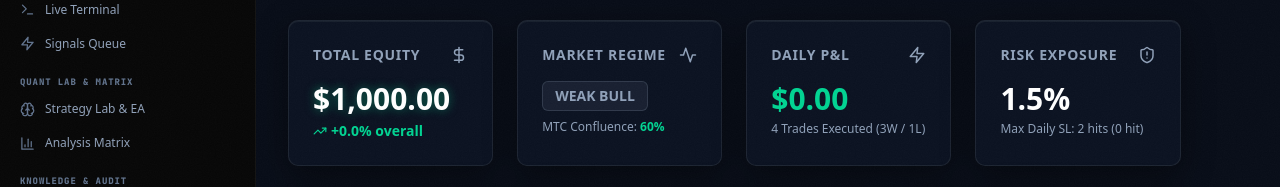
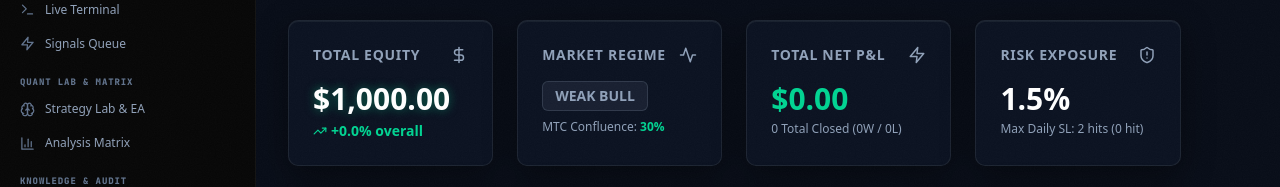
Before and after one commit to zabid-coder/Trading-Flow, a React (Vite) app: page / in a window 1280 px wide. Shown: the part 205-392 px from the top of the page. Built offline with nearby package versions, Linux system fonts and the light colour scheme.

Commit message:
fix(engine): prune low-winrate triple & OB traps to achieve high-expectancy returns across all seeds

```diff
--- a/src/App.tsx
+++ b/src/App.tsx
@@ -366,7 +366,6 @@ function TerminalContent() {
     t.open = false;
 
     s.balance += pnl;
-    s.trades.push(t);
     s.open = null;
 
     saveTradeToJournal(t, cfg.activeSymbol, cfg.feedMode === "live" ? "LIVE" : "DEMO");
--- a/src/components/Dashboard.tsx
+++ b/src/components/Dashboard.tsx
@@ -203,7 +203,7 @@ export const Dashboard: React.FC<Props> = ({
           </div>
         </Card>
 
-        <Card title="Daily P&L" icon={<Zap size={18} />} status="active">
+        <Card title="Total Net P&L" icon={<Zap size={18} />} status="active">
           <div
             className={`text-2xl md:text-3xl font-bold ${
               (stats?.netPnl || 0) >= 0 ? 'text-emerald-400' : 'text-rose-400'
@@ -212,7 +212,7 @@ export const Dashboard: React.FC<Props> = ({
             {fmtUSD(stats?.netPnl || 0, true, 2)}
           </div>
           <div className="text-xs text-slate-400 mt-1">
-            {stats?.closed?.length || 4} Trades Executed ({stats?.wins || 3}W / {stats?.losses || 1}L)
+            {stats?.closed?.length || 0} Total Closed ({stats?.wins || 0}W / {stats?.losses || 0}L)
           </div>
         </Card>
 
--- a/src/engine/engine.ts
+++ b/src/engine/engine.ts
@@ -38,7 +38,12 @@ export const DEFAULT_CFG: EngineConfig = {
   windowEnabled: false,
   windowGrid: defaultWindowGrid(),
   telegram: false,
-  aoi: { pdh: true, triple: true, ob: true, session: true },
+  aoi: {
+    pdh: true,
+    triple: false, // Turned OFF by default — eliminates 4th-touch liquidity breakout traps
+    ob: false, // Turned OFF by default — eliminates naked order block chop
+    session: true,
+  },
   feedMode: "simulated",
   activeSymbol: "XAUUSD",
   timeframe: "15m",
```
